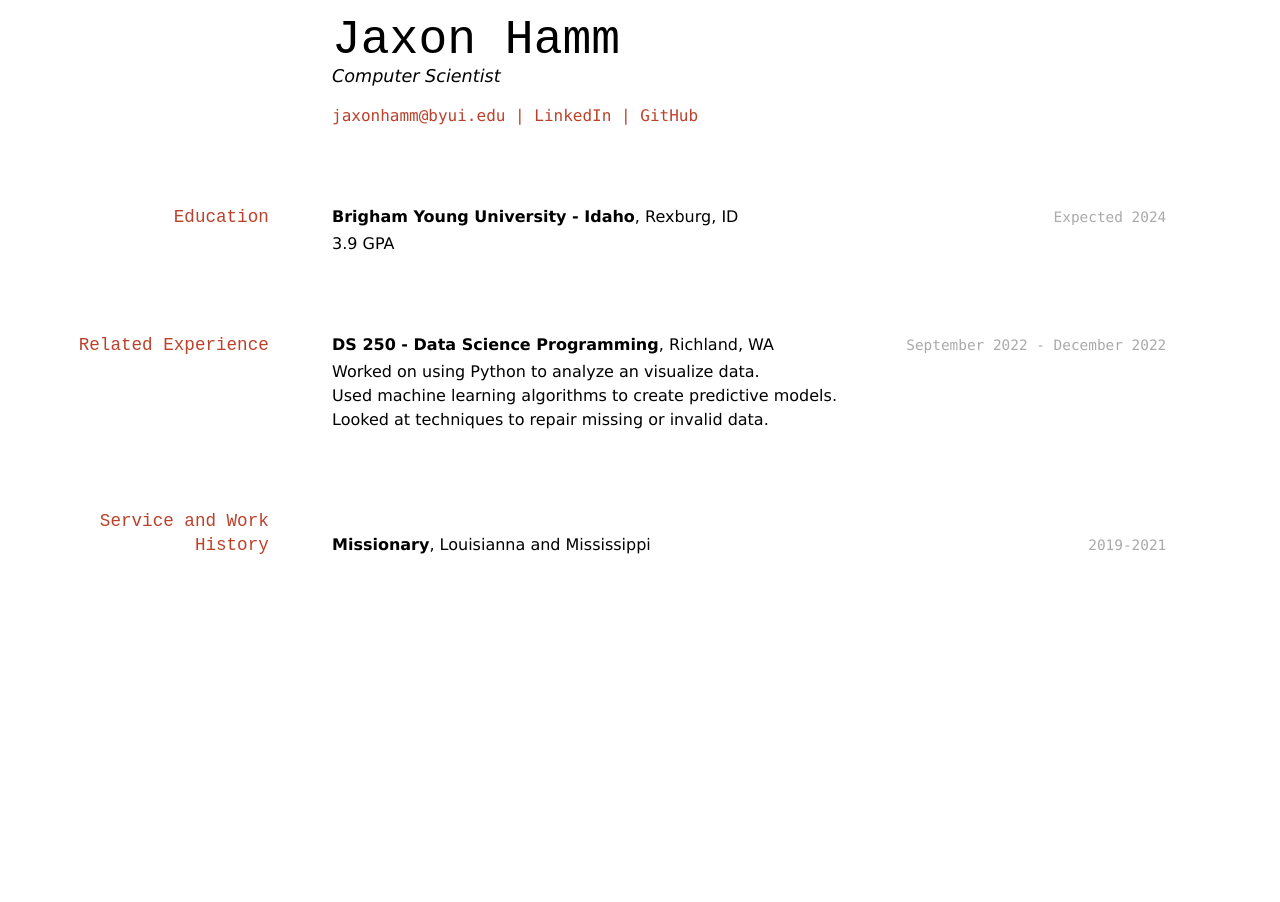
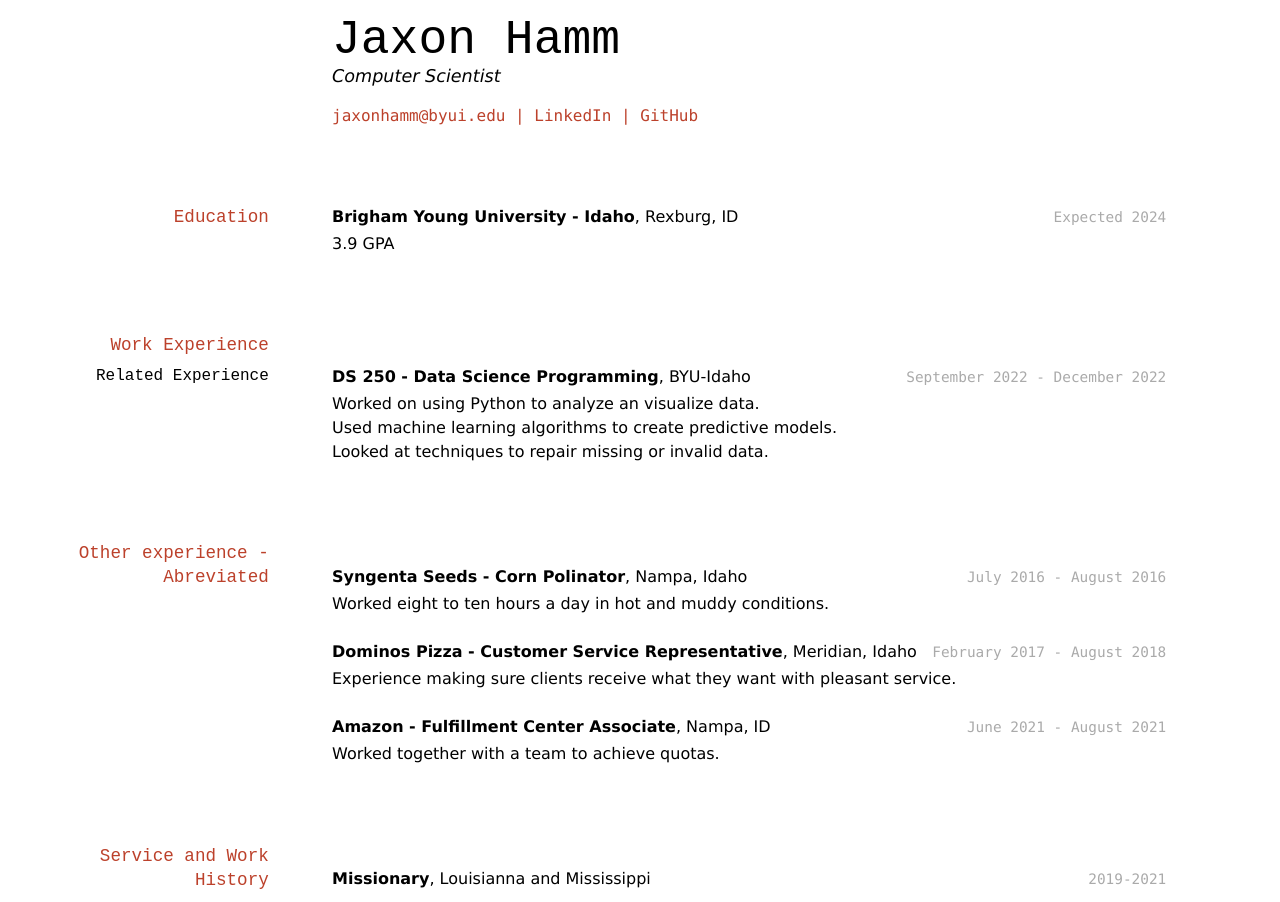
Before and after one commit to byuids-resumes/jaxon_hamm, a Jekyll site: the page built from docs/index.md, in a window 1280 px wide. Built offline with Jekyll 4.4.1, drawn with Linux system fonts in a browser that asks for light colours.

Commit message:
Added More work Experience

```diff
--- a/docs/index.md
+++ b/docs/index.md
@@ -18,15 +18,33 @@ __Brigham Young University - Idaho__, Rexburg, ID
 
 - 3.9 GPA
 
+## Work Experience
 
-## Related Experience
+### Related Experience
 
 `September 2022 - December 2022`
-__DS 250 - Data Science Programming__, Richland, WA
+__DS 250 - Data Science Programming__, BYU-Idaho
 
 - Worked on using Python to analyze an visualize data.
 - Used machine learning algorithms to create predictive models.
 - Looked at techniques to repair missing or invalid data.
+
+## Other experience - Abreviated
+
+`July 2016 - August 2016`
+__Syngenta Seeds - Corn Polinator__, Nampa, Idaho
+
+- Worked eight to ten hours a day in hot and muddy conditions.
+
+`February 2017 - August 2018`
+__Dominos Pizza - Customer Service Representative__, Meridian, Idaho
+
+- Experience making sure clients receive what they want with pleasant service.
+
+`June 2021 - August 2021`
+__Amazon - Fulfillment Center Associate__, Nampa, ID
+
+- Worked together with a team to achieve quotas.
 
 
 ## Service and Work History
```
